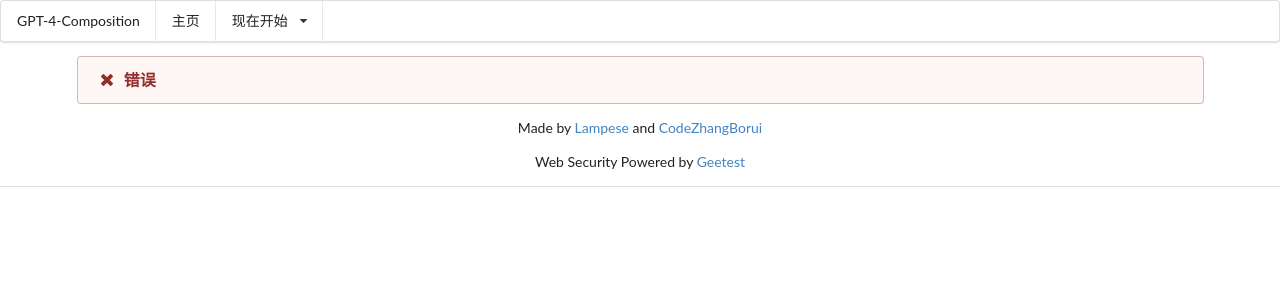
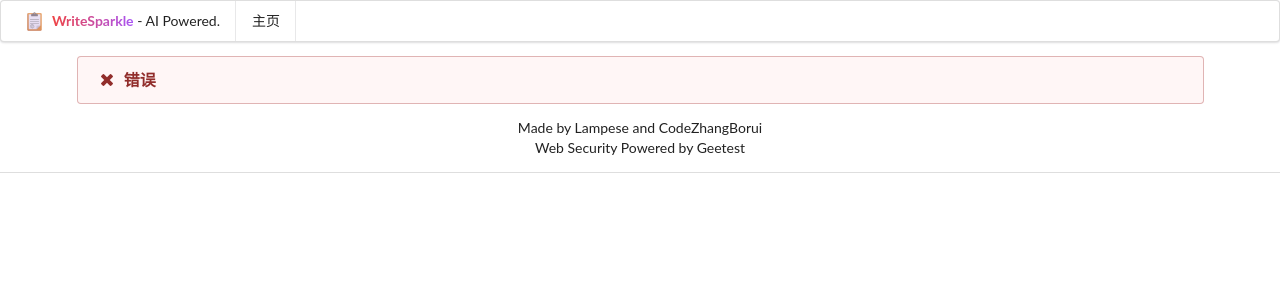
Before and after one commit to CodeZhangBorui/WriteSparkle, a Flask app: template templates/error.html in a window 1280 px wide. Shown: the top 300 px of the page. Run offline with Flask 3, Linux system fonts and the light colour scheme; the template is opened without the code that fills it, so the values that code supplies are empty; some web fonts are replaced.

Commit message:
fix: Frontend little problems

```diff
--- a/templates/create.html
+++ b/templates/create.html
@@ -24,7 +24,7 @@
     </div>
     <div id="slow_message" class="ui message hidden">
         <div class="header">
-            <i class="info icon"></i>Please wait while we're checking your browser...
+            <i class="info icon"></i>请稍等，我们正在 sparkling...
         </div>
     </div>
     <div id="error_message" class="ui negative message hidden">
--- a/templates/error.html
+++ b/templates/error.html
@@ -1,28 +1,10 @@
 <!DOCTYPE html>
 <html>
   <head>
-    <meta charset="utf-8" />
-    <meta name="viewport" content="width=device-width, initial-scale=1.0" />
-    <title>GPT-4-Composition</title>
-    <link rel="stylesheet" href="/static/semantic-ui/semantic.min.css" />
-    <link rel="stylesheet" href="/static/index.css" />
-    <script src="/static/jquery/jquery.min.js"></script>
-    <script src="/static/semantic-ui/semantic.min.js"></script>
+    {% include 'components/head.html' %}
   </head>
   <body>
-    <div class="ui menu boarderless top">
-      <div class="item">GPT-4-Composition</div>
-      <a href="/" class="item">
-        主页
-      </a>
-      <div class="ui dropdown item">
-        <div class="text">现在开始</div>
-        <i class="dropdown icon"></i>
-        <div class="menu">
-          <a href="/subsequent" class="item">读后续写优化</a>
-        </div>
-      </div>
-    </div>
+    {% include 'components/menu.html' %}
     <div class="ui container">
       <div id="error_message" class="ui negative message">
         <div class="header">
```
Also changed, not shown: templates/passage_result.html (+4 -4 lines).
